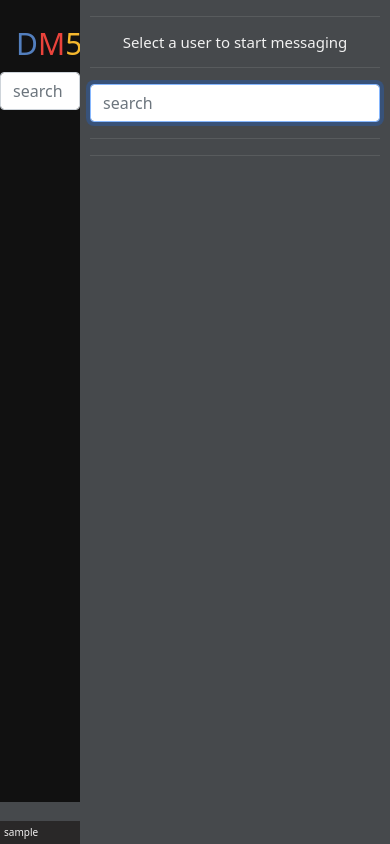
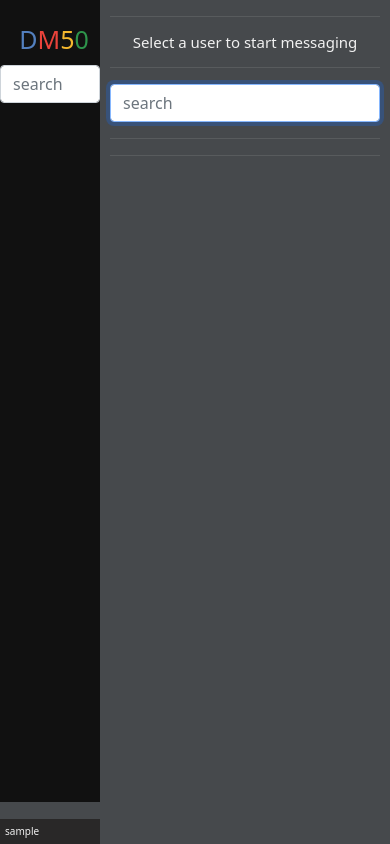
Before and after one commit to kamperemu/dm50, a Flask app: page / in a window 390 px wide. Run offline with Flask 2, Linux system fonts and the light colour scheme; the visitor is signed in with stand-in values (Sample User, id 1); data comes from the database, SQL or seed files in the repository; some libraries are stand-ins or nearby versions.

Commit message:
minor sidenav size issues fixed

```diff
--- a/static/styles.css
+++ b/static/styles.css
@@ -46,12 +46,13 @@ nav .navbar-brand
   position: fixed;
   bottom: 0px;
   display: inline-block;
+  width: 180px;
+  font-size: 16px;
 }
 
 .dropdown-content {
   display: none;
   background-color: #2d2a2a;
-  min-width: 160px;
   z-index: 1;
 }
 
@@ -105,23 +106,21 @@ padding: 0px 10px;
 
 /* On smaller screens, where height is less than 450px, change the style of the sidebar (less padding and a smaller font size) */
 @media screen and (max-height: 400px) {
-  .sidenav {padding-top: 15px; width: 80px}
-  .main {margin-left: 80px; font-size: 10px}
+  .sidenav {padding-top: 15px; width: 100px}
+  .main {margin-left: 100px; font-size: 10px}
   .sidenav a {font-size: 10px;}
-  #user_search {width:80px;}
-  .dropbtn {width:80px; font-size: 10px;}
-  .sidenav-title {font-size: 20px;}
+  .dropdown {width:100px; font-size: 10px;}
+  .dropbtn {width:100px; font-size: 10px;}
 }
 
 /* On smaller screens, where width is less than 300px, change the style of the sidebar (less padding and a smaller font size) */
 @media screen and (max-width: 400px) {
   h1 {font-size: 15px;}
-  .sidenav {padding-top: 15px; width: 80px}
-  .main {margin-left: 80px; font-size: 12px}
+  .sidenav {padding-top: 15px; width: 100px}
+  .main {margin-left: 100px; font-size: 12px}
   .sidenav a {font-size: 12px;}
-  #user_search {width:80px;}
-  #user_dropdwon li {font-size: 10px}
-  .dropbtn {width:80px; font-size: 10px;}
+  .dropdown {width:100px; font-size: 10px;}
+  .dropbtn {width:100px; font-size: 10px;}
 }
 
 body {
@@ -167,7 +166,7 @@ hr {
 
 .sidenav-brand {
   text-align: center;
-  font-size: 30px !important;
+  font-size: 25px !important;
 }
 
 .center {
```
